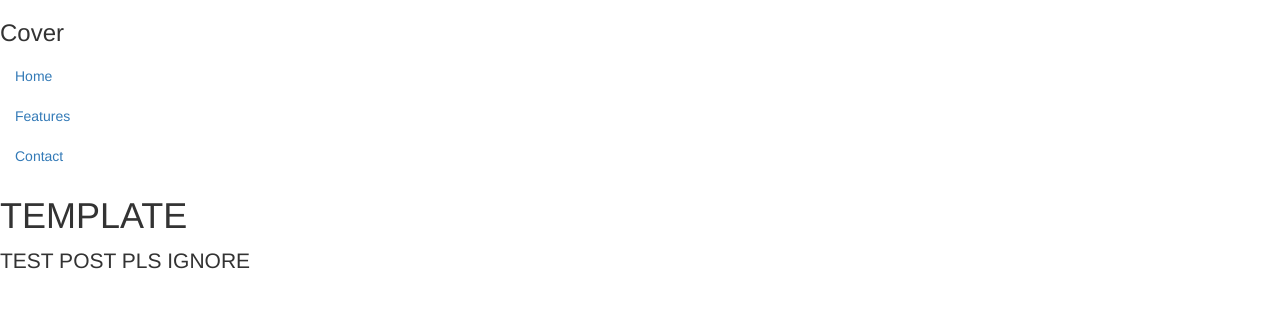
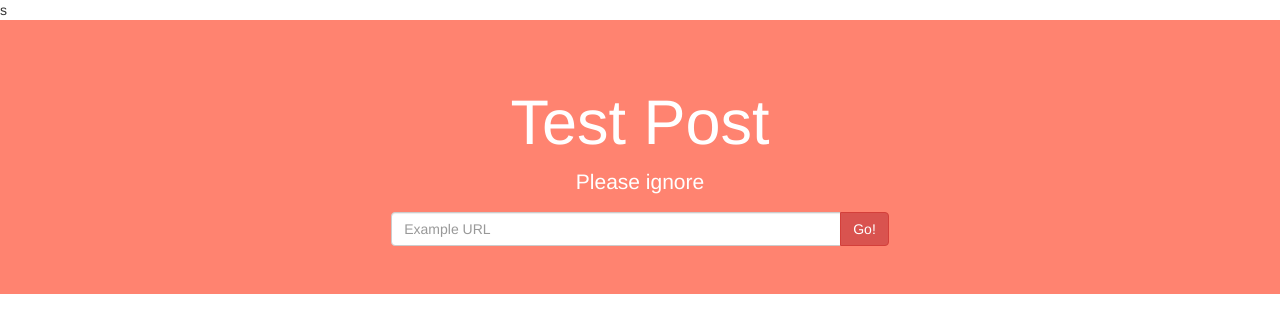
Before and after one commit to adamflentz/HACKU6, a Django app: page / in a window 1280 px wide. Shown: the top 333 px of the page. Run offline with Django 3.2, Linux system fonts and the light colour scheme; some libraries are stand-ins or nearby versions.

Commit message:
Skeleton code of home.html

```diff
--- a/hacku6/domain/static/css/home.css
+++ b/hacku6/domain/static/css/home.css
@@ -1,3 +1,4 @@
-li a {
-    color: green;
+.jumbotron {
+    background-color: #ff8370; /* Orange */
+    color: #ffffff;
 }
--- a/hacku6/domain/templates/home.html
+++ b/hacku6/domain/templates/home.html
@@ -1,3 +1,4 @@
+{% load staticfiles %}
 <!DOCTYPE html>
 <html lang="en">
 <head>
@@ -10,40 +11,28 @@
     <link rel="stylesheet" href="https://maxcdn.bootstrapcdn.com/bootstrap/3.3.7/css/bootstrap.min.css" integrity="sha384-BVYiiSIFeK1dGmJRAkycuHAHRg32OmUcww7on3RYdg4Va+PmSTsz/K68vbdEjh4u" crossorigin="anonymous">
     <!-- stylesheet -->
     {% load static %}
-    <link rel="stylesheet" type="text/css" href="{% static 'home.css' %}" />
+    <link rel="stylesheet" type="text/css" href="{% static 'css/home.css' %}" />
 </head>
 
+s
+<body>
+<!-- Page Header -->
+<div class="jumbotron text-center">
+  <h1>Test Post</h1>
+    <p>Please ignore</p>
 
-<body>
+    <form class="form-inline">
+    <div class="input-group">
+      <input type="searchContent" class="form-control" size="50" placeholder="Example URL" required>
+      <div class="input-group-btn">
+        <button type="button" class="btn btn-danger">Go!</button>
+      </div>
+    </div>
 
-    <div class="site-wrapper">
+  </form>
+</div>
 
-      <div class="site-wrapper-inner">
 
-        <div class="cover-container">
 
-          <div class="masthead clearfix">
-            <div class="inner">
-              <h3 class="masthead-brand">Cover</h3>
-              <nav>
-                <ul class="nav masthead-nav">
-                  <li class="active"><a href="#">Home</a></li>
-                  <li><a href="#">Features</a></li>
-                  <li><a href="#">Contact</a></li>
-                </ul>
-              </nav>
-            </div>
-          </div>
-
-          <div class="inner cover">
-            <h1 class="cover-heading">TEMPLATE</h1>
-            <p class="lead">TEST POST PLS IGNORE</p>
-          </div>
-
-        </div>
-
-      </div>
-
-    </div>
 </body>
 </html>
```
